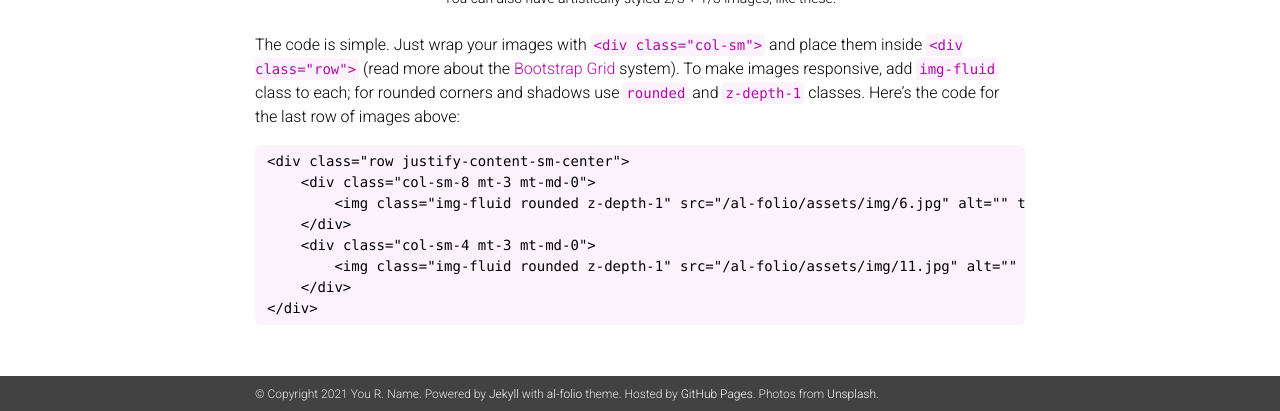
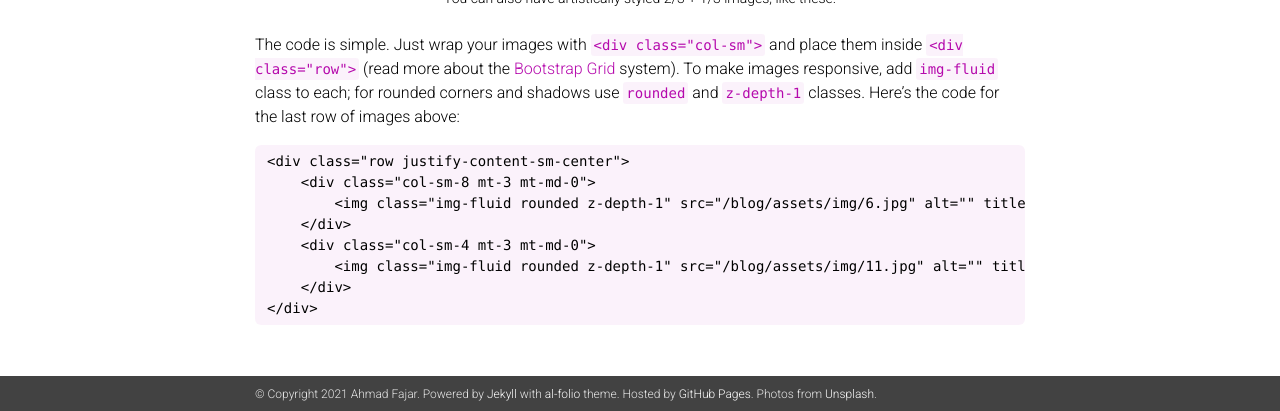
Before and after one commit to secondl1f3/secondl1f3.github.io, a Jekyll site: the page built from _projects/6_project.markdown, in a window 1280 px wide and 900 px high, scrolled down 1037 px, cut to the strip 489-900 px from the top of the window. Built offline with Jekyll 4.4.1, drawn with Linux system fonts in a browser that asks for light colours; nearby versions of some CDN libraries; comment, search, counter and statistics services are not loaded; a style sheet for code colours, icons or effects is not loaded.

Commit message:
change name

```diff
--- a/_config.yml
+++ b/_config.yml
@@ -3,10 +3,10 @@
 # -----------------------------------------------------------------------------
 
 title: blank # the website title (if blank, full name will be used instead)
-first_name: You
-middle_name: R.
-last_name: Name
-email: you@example.com
+first_name: Ahmad
+middle_name:
+last_name: Fajar
+email: atatang@stu.kau.edu.sa
 description: > # the ">" symbol means to ignore newlines until "footer_text:"
   A simple, whitespace theme for academics. Based on [*folio](https://github.com/bogoli/-folio) design.
 footer_text: >
@@ -15,8 +15,8 @@
   Photos from <a href="https://unsplash.com" target="_blank">Unsplash</a>.
 
 icon: 🔥 # the emoji used as the favicon
-url:  # the base hostname & protocol for your site
-baseurl: /al-folio # the subpath of your site, e.g. /blog/
+url:  ahmadfajar.me
+baseurl: /blog # the subpath of your site, e.g. /blog/
 last_updated: false # set to true if you want to display last updated in the footer
 impressum_path:  # set to path to include impressum link in the footer, use the same path as permalink in a page, helps to conform with EU GDPR
 
@@ -49,7 +49,7 @@
 # Social integration
 # -----------------------------------------------------------------------------
 
-github_username: # your GitHub user name
+github_username: secondl1f3
 gitlab_username: # your GitLab user name
 twitter_username: # your Twitter handle
 linkedin_username: # your LinkedIn user name
@@ -75,7 +75,7 @@
 # Blog
 # -----------------------------------------------------------------------------
 
-blog_name: al-folio  # your blog must have a name for it to show up in the nav bar
+blog_name: thoughs  # your blog must have a name for it to show up in the nav bar
 blog_description: a simple whitespace theme for academics
 permalink: /blog/:year/:title/
 
```
